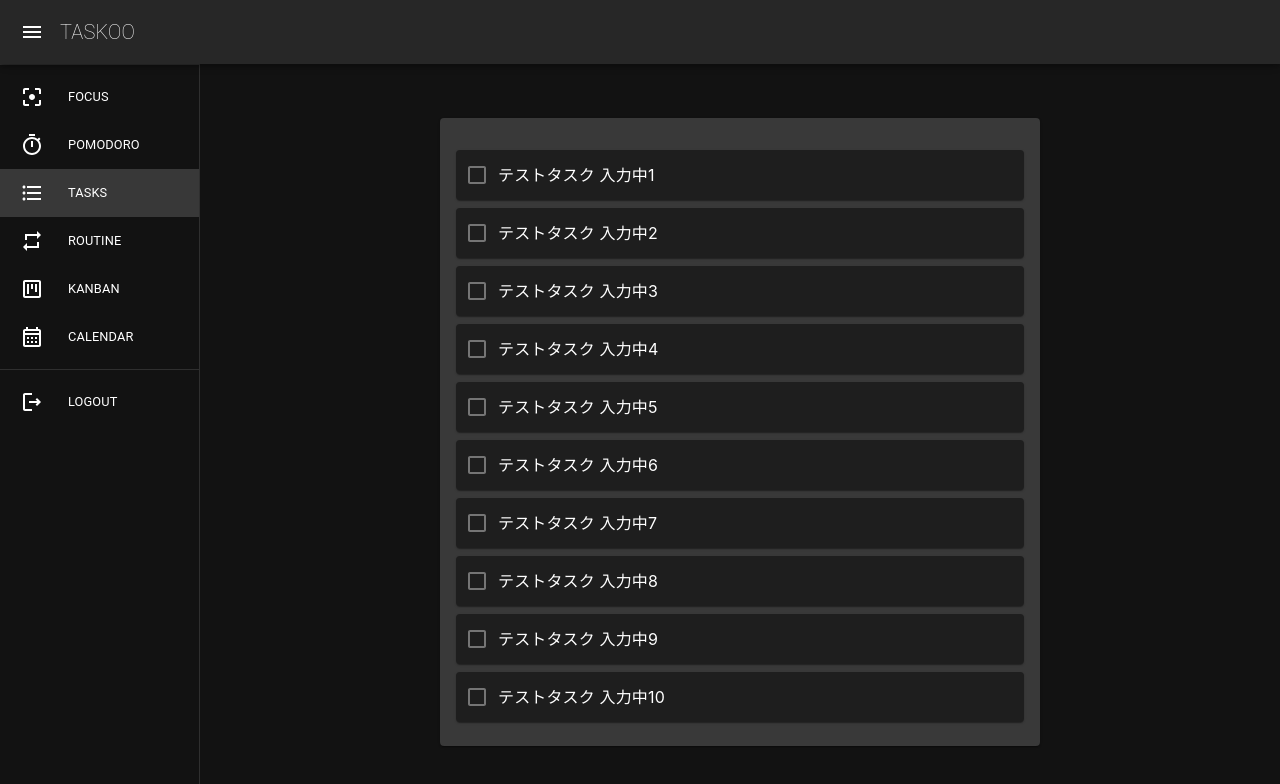
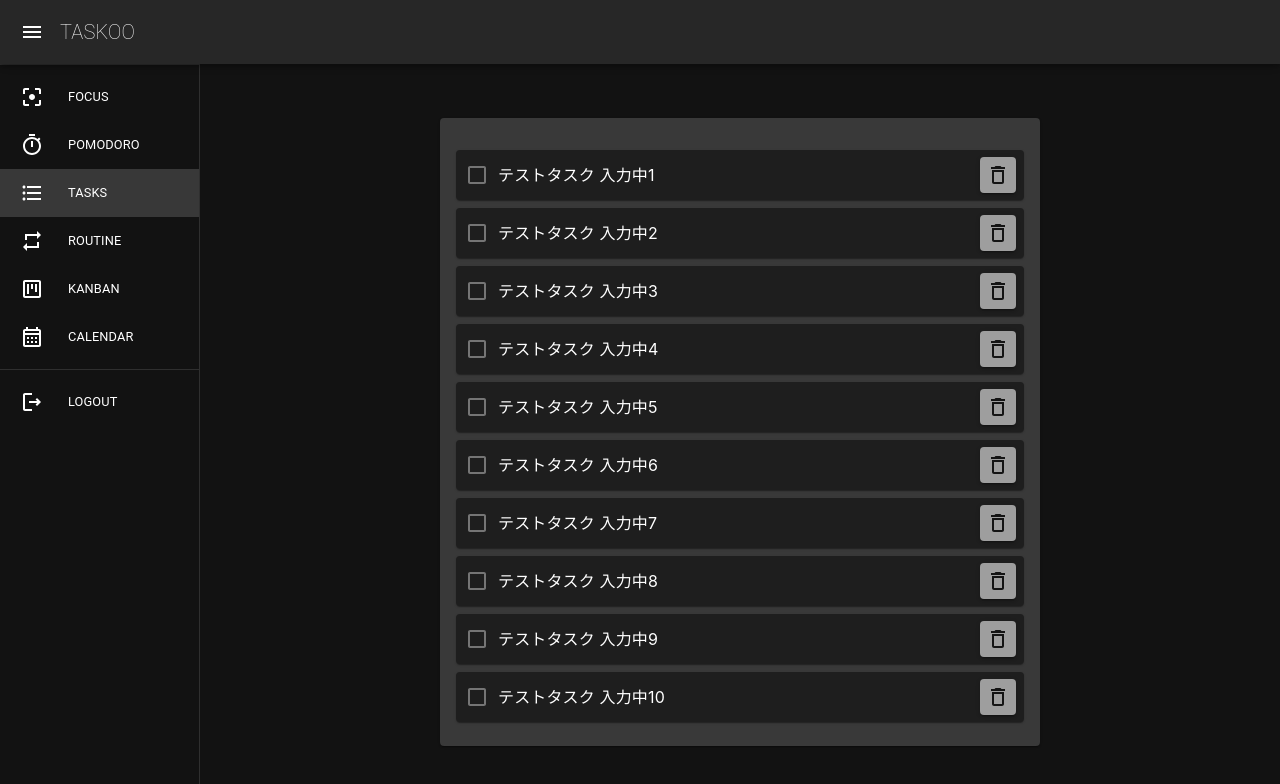
Before and after one commit to undefeated-davout/taskoo, a Next.js app in the folder web/: page /tasks in a window 1280 px wide. Shown: the top 784 px of the page. Built offline with nearby package versions, Linux system fonts and the light colour scheme.

Commit message:
modify: タスク削除ボタン

```diff
--- a/web/src/components/molecules/Task/index.tsx
+++ b/web/src/components/molecules/Task/index.tsx
@@ -1,7 +1,11 @@
 import { useTheme } from '@mui/material/styles';
 
+import Button from '@mui/material/Button';
 import Card from '@mui/material/Card';
+import CardActions from '@mui/material/CardActions';
 import BaseCheckbox from 'components/atoms/BaseCheckbox';
+import DeleteOutlineIcon from '@mui/icons-material/DeleteOutline';
+
 import { TaskType } from 'types/task';
 
 type TaskProps = {
@@ -20,6 +24,25 @@ const Task = (props: TaskProps) => {
     >
       <BaseCheckbox></BaseCheckbox>
       {props.task.title}
+
+      <CardActions sx={{ marginLeft: 'auto' }}>
+        <Button
+          variant="contained"
+          sx={{
+            maxWidth: 36,
+            minWidth: 36,
+            backgroundColor: theme.palette.grey[500],
+            '&:hover': {
+              backgroundColor: theme.palette.grey[400],
+            },
+          }}
+          onClick={() => {
+            console.log('deleted');
+          }}
+        >
+          <DeleteOutlineIcon sx={{ m: 0 }}></DeleteOutlineIcon>
+        </Button>
+      </CardActions>
     </Card>
   );
 };
--- a/web/src/types/task.ts
+++ b/web/src/types/task.ts
@@ -1,4 +1,5 @@
 export type TaskType = {
   id: number;
+  order_num: number;
   title: string;
 };
```
